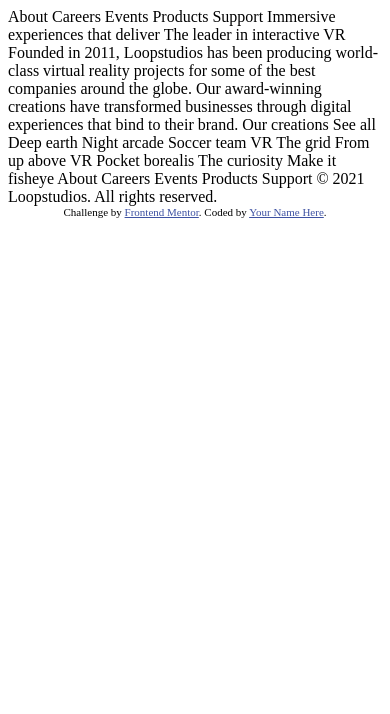
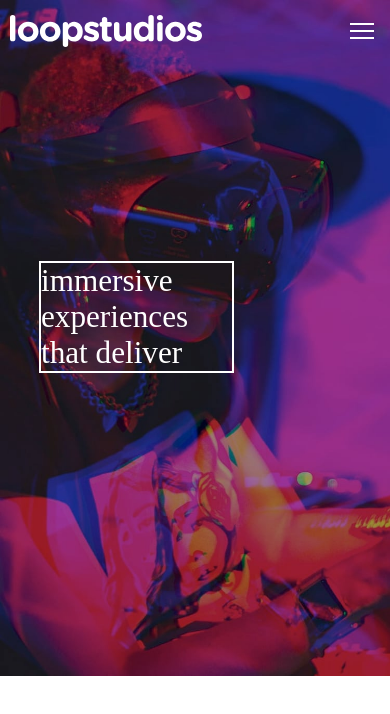
Before and after one commit to grup208/classWorksHTML, a plain HTML site: page 15.12.2023/index.html in a window 390 px wide. Drawn offline with Linux system fonts and the light colour scheme.

Commit message:
creeate mobile version 15/12/2023 clasworks

```diff
--- a/15.12.2023/index.html
+++ b/15.12.2023/index.html
@@ -2,58 +2,270 @@
 <html lang="en">
 <head>
   <meta charset="UTF-8">
-  <meta name="viewport" content="width=device-width, initial-scale=1.0"> <!-- displays site properly based on user's device -->
+  <meta name="viewport" content="width=device-width, initial-scale=1.0">
+  <title>Document</title>
+  <link rel="icon" type="image/x-icon" href="./images/favicon-32x32.png">
+  <link rel="stylesheet" href="./style.css">
+  <style>
 
-  <link rel="icon" type="image/png" sizes="32x32" href="./images/favicon-32x32.png">
+/*
+    body{
+      background-color: rgb(94, 93, 93);
+      font-size:2vw;
+    }
+    header{
+      max-width: 75.5%;
+      height: 34vw;
+      margin: 0 auto;
+      position: relative;
+    }
+    .hero-img-desktop{
+      width: 100%;
+      height: 100%;
+      display: block;
+    }
+    .hero-img-mobile{
+      width: 100%;
+      height: 100%;
+      display: none;
+    }
+    .header-content{
+      position: absolute;
+      top: 0;
+      left: 0;
+      width:100%;
+      height: 100%;
+    }
+    img.logo{
+      width:10vw;
+    }
+    nav{
+      display: flex;
+      justify-content: space-between;
+      margin: 4.65% 0 0 0;
+     padding: 0 11.5%;
+    }
+    .burger{
+      display: none;
+    }
+    menu{
+      display: flex;
+      align-items: center;
+    }
+    menu a{
+      margin-left: 2.5vw;
+      color: white;
+      font-weight: 500;
+    }
+    .menu-link::after{
+      width:0%;
+      height: 5px;
+      background-color: blue;
+      content: '';
+      display: block;
+      transition: 0.2s;
+      margin-left: auto;
+    }
+    .menu-link:hover::after{
+      width:100%;
+    }
 
-  <title>Frontend Mentor | Loopstudios landing page</title>
+    .text-container{
+    width: 33.9vw;
+    font-size: 5vw;
+    color: white;
+    border: 2px solid white;
+    padding: 6px 0 ;
+    margin: 8.8% 0 0 11.5%;
+    text-transform: uppercase;
+    font-size: 4vw;
+    }
+    @media only screen and (max-width: 600px) {
+      body{
+     font-size:4vw;
+    }
+   header{
+      max-width: 100%;
+      height: 100vw;
+      position: relative;
+    }
+      .hero-img-desktop{
+       display: none;
+    }
+      .hero-img-mobile{
+       display: block;
+    }
+    .text-container {
+    width: 60vw;
+    font-size:8vw;
+    margin: 30% 0 0 11.5%;
+    text-transform: uppercase;
+  }
+  img.logo{
+      width:20vw;
+    }
+  nav{
+    align-items: center;
+    margin: 0;
+    padding:  20px;
+    z-index:5;
+  }
+  .logo-link{
+    z-index:5;
+  }
+  .burger{
+      display: inline-block;
+      width:40px;
+      height:30px;
+      background-image: url('./images/icon-hamburger.svg');
+      background-position: center;
+      background-size: cover;
+      background-repeat: no-repeat;
+      z-index:5;
+  }
 
-  <!-- Feel free to remove these styles or customise in your own stylesheet 👍 -->
-  <style>
-    .attribution { font-size: 11px; text-align: center; }
-    .attribution a { color: hsl(228, 45%, 44%); }
-  </style>
+    .burger:hover{
+      background-image: url('./images/icon-close.svg');
+    }
+    .burger:hover~menu{
+      display: flex;
+    }
+    menu:hover{
+      display: flex;
+    }
+  menu{
+    border:1px solid black;
+      display: none;
+      gap:2vw;
+      flex-direction: column;
+      align-items: flex-start;
+      position: absolute;
+      top:0;
+      bottom: 0;
+      left:0;
+      right:0;
+      padding-top:100px;
+      z-index:2;
+      background-color: black;
+    }
+    menu a{
+      font-size: 8vw;
+    }
+
+
+
+} */
+*{
+   margin: 0;
+      padding: 0;
+      box-sizing: border-box;
+      text-decoration: none;
+    }
+  header{
+    position: relative;
+  }
+  .hero-img-mobile{
+    width:100%;
+    display: block;
+  }
+  .header-content{
+    position: absolute;
+    top:0;
+    width:100%;
+    height: 100%;
+
+  }
+  nav{
+    display: flex;
+    justify-content: space-between;
+    align-items: center;
+    padding: 15px 10px;
+  }
+  .logo-link,.burger{
+      z-index: 2;
+    }
+  .burger{
+    width:30px;
+    height: 20px;
+    background-image: url('./images/icon-hamburger.svg');
+    background-repeat: no-repeat;
+  }
+
+  menu{
+    display: none;
+    flex-direction: column;
+    gap:15px;
+    position: absolute;
+    background-color: black;
+    top:0;
+    bottom: 0;
+    left:0;
+    right:0;
+    padding-top: 150px;
+    padding-left: 50px;
+  }
+  .burger:hover{
+    background-image: url('./images/icon-close.svg');
+  }
+  .burger:hover~menu{
+    display: flex;
+  }
+  menu:hover{
+    display: flex;
+  }
+  menu a{
+    width:fit-content;
+    color:white;
+    font-size: 5vw;
+  }
+  .menu-link::after{
+      width:0%;
+      height: 5px;
+      background-color: blue;
+      content: '';
+      display: block;
+      transition: 0.2s;
+      margin-left: auto;
+    }
+    .menu-link:hover::after{
+      width:100%;
+    }
+
+  .text-container{
+    color: white;
+    border: 2px solid white;
+    width:50%;
+    font-size:8vw;
+    margin-top: 50%;
+    margin-left: 10%;
+  }
+  .active{
+    display: flex;
+  }
+ </style>
 </head>
 <body>
-  About
-  Careers
-  Events
-  Products
-  Support
-
-  Immersive experiences that deliver
-
-  The leader in interactive VR
-
-  Founded in 2011, Loopstudios has been producing world-class virtual reality
-  projects for some of the best companies around the globe. Our award-winning
-  creations have transformed businesses through digital experiences that bind
-  to their brand.
-
-  Our creations
-
-  See all
-
-  Deep earth
-  Night arcade
-  Soccer team VR
-  The grid
-  From up above VR
-  Pocket borealis
-  The curiosity
-  Make it fisheye
-
-  About
-  Careers
-  Events
-  Products
-  Support
-
-  © 2021 Loopstudios. All rights reserved.
-
-  <div class="attribution">
-    Challenge by <a href="https://www.frontendmentor.io?ref=challenge" target="_blank">Frontend Mentor</a>.
-    Coded by <a href="#">Your Name Here</a>.
-  </div>
+  <header>
+    <!-- <img class="hero-img-desktop" src="./images/desktop/image-hero.jpg" alt=""> -->
+    <img class="hero-img-mobile" src="./images/mobile/image-hero.jpg" alt="" >
+    <div class="header-content">
+      <nav>
+        <a class="logo-link" href="">
+          <img class="logo" src="./images/logo.svg" alt="">
+        </a>
+        <span class="burger"></span>
+        <menu >
+          <a class="menu-link" href="">About</a>
+          <a class="menu-link" href="">Careers</a>
+          <a class="menu-link" href="">Events</a>
+          <a class="menu-link" href="">Products</a>
+          <a class="menu-link"  href="">Support</a>
+        </menu>
+      </nav>
+      <div class="text-container">
+        immersive experiences that deliver
+      </div>
+    </div>
+  </header>
 </body>
 </html>
```
Also changed, not shown: 13.12.2023/index.html (+5 -5 lines), 15.12.2023/style.css (added).
